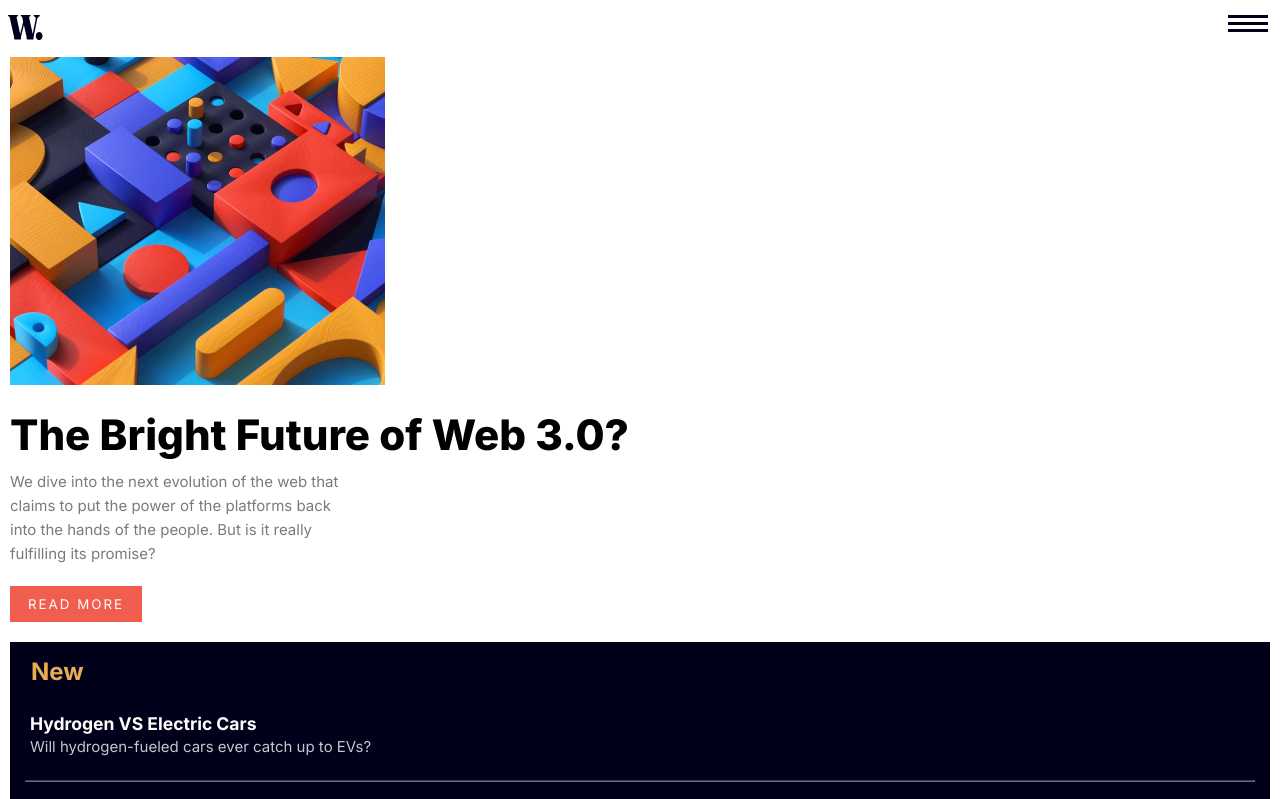
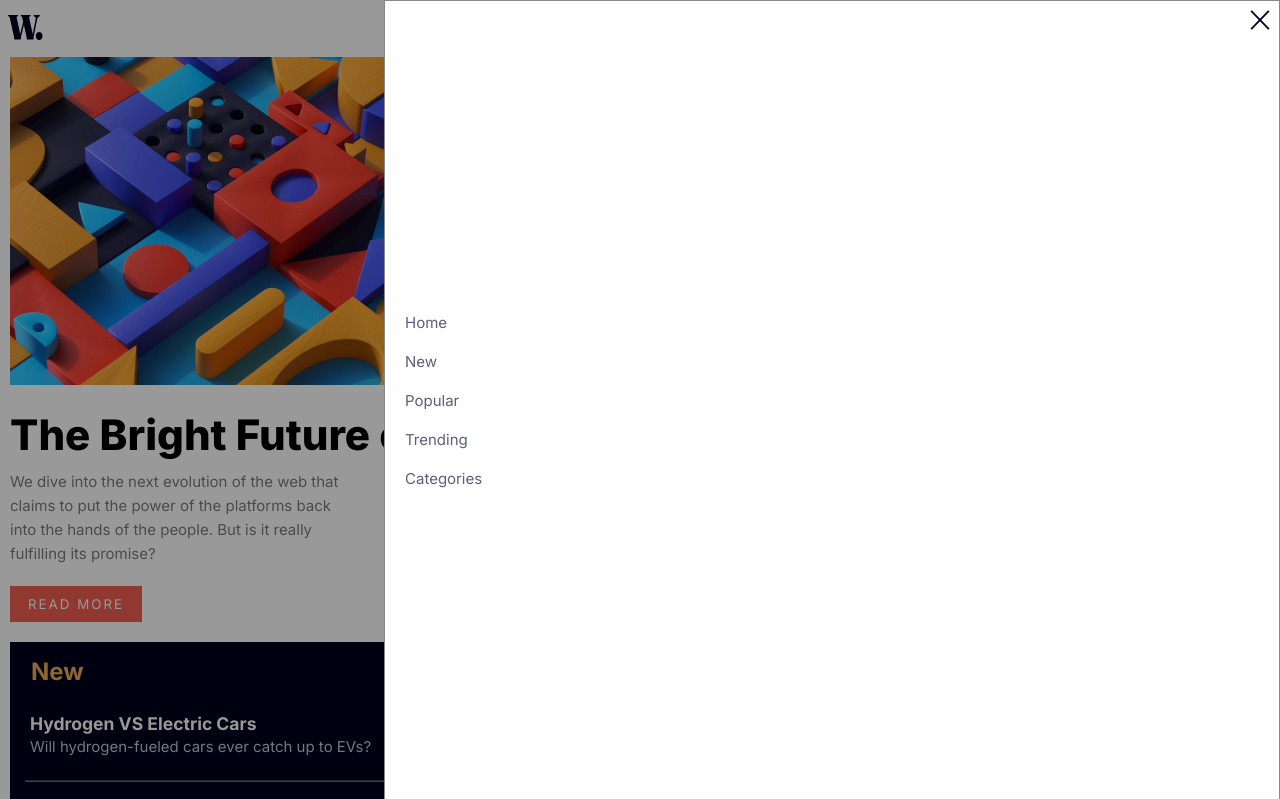
Before and after one commit to arenascode/News-homepage-FEMentor, a website: page index.html in a window 1280 px wide. Shown: the top 799 px of the page. Drawn offline with Linux system fonts and the light colour scheme.

Commit message:
Model added. Ready to js

```diff
--- a/css/style.css
+++ b/css/style.css
@@ -40,12 +40,56 @@ html, body {
   height: 25px;
 }
 .menuNavbar {
-  display: none;
+  /* display: none; */
 }
 
 .menuResponsive {
   margin: 15px 12px 8px 0px;
 }
+
+/* Modal Menu */
+.modal {
+  /* display: none; Hidden by default */
+  position: fixed; /* Stay in place */
+  z-index: 1; /* Sit on top */
+  right:0;
+  top: 0;
+  width: 100%; /* Full width */
+  height: 100%; /* Full height */
+  overflow: auto; /* Enable scroll if needed */
+  background-color: rgb(0,0,0); /* Fallback color */
+  background-color:rgba(0,0,0,0.4); /* Black w/ opacity */
+
+}
+.modal-content {
+  height: 100vh;
+  position: fixed;
+  right: 0;
+  background-color: #fefefe;
+  margin: auto;
+  padding: 20px;
+  border: 1px solid #888;
+  width: 70%;
+  display: flex;
+  flex-direction: column;
+  justify-content: center;
+  row-gap: 20px;
+
+}
+.linkItemNav {
+  color: hsl(236, 13%, 42%);
+  font-size: 15px;
+}
+.modal-content button{
+  position: fixed;
+  top: 0;
+  right:0;
+  margin: 10px;
+}
+.modal-content button:hover {
+  cursor: pointer;
+}
+/* sections */
 .imgHome {
   margin: 5px 10px 20px 10px;
   overflow: hidden;
--- a/index.html
+++ b/index.html
@@ -19,13 +19,21 @@
       <img id="logo" src="./assets/images/logo.svg" alt="logo">
     </div>
     <!-- Its hide for the moment with  display: none in css -->
-    <div class="menuNavbar">
+    <div class="modal" id="myModal">
+      <div class=" modal-content menuNavbar">
+        <button>
+          <img src="./assets/images/icon-menu-close.svg" alt="" height="20px" width="20px">
+        </button>
           <a class="linkItemNav" href="#">Home</a>
           <a class="linkItemNav" href="#">New</a>
           <a class="linkItemNav" href="#">Popular</a>
           <a class="linkItemNav" href="#">Trending</a>
           <a class="linkItemNav" href="#">Categories</a>
+
+
       </div>
+    </div>
+
     <div class=" menuResponsive">
       <button id="btnMenu">
         <img src="./assets/images/icon-menu.svg" alt="ButtonMenu">
@@ -51,7 +59,7 @@
     </section>
     <section class="section2">
       <h2>New</h2>
-      <div  class="subsect2-p">
+      <div class="subsect2-p">
         <h3><a href="#"> Hydrogen VS Electric Cars</a> </h3>
         <p>
           Will hydrogen-fueled cars ever catch up to EVs?
```
Lines whose indentation alone changed are shown as unchanged.
